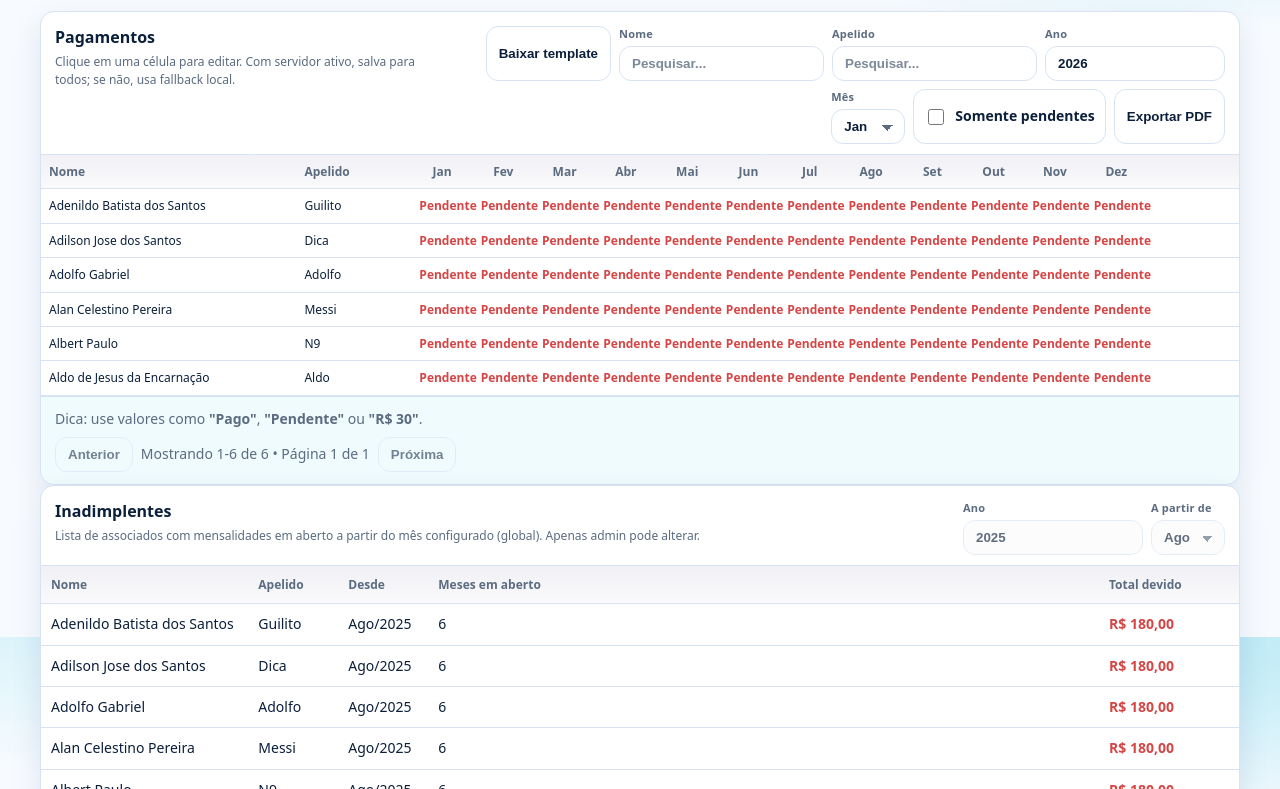
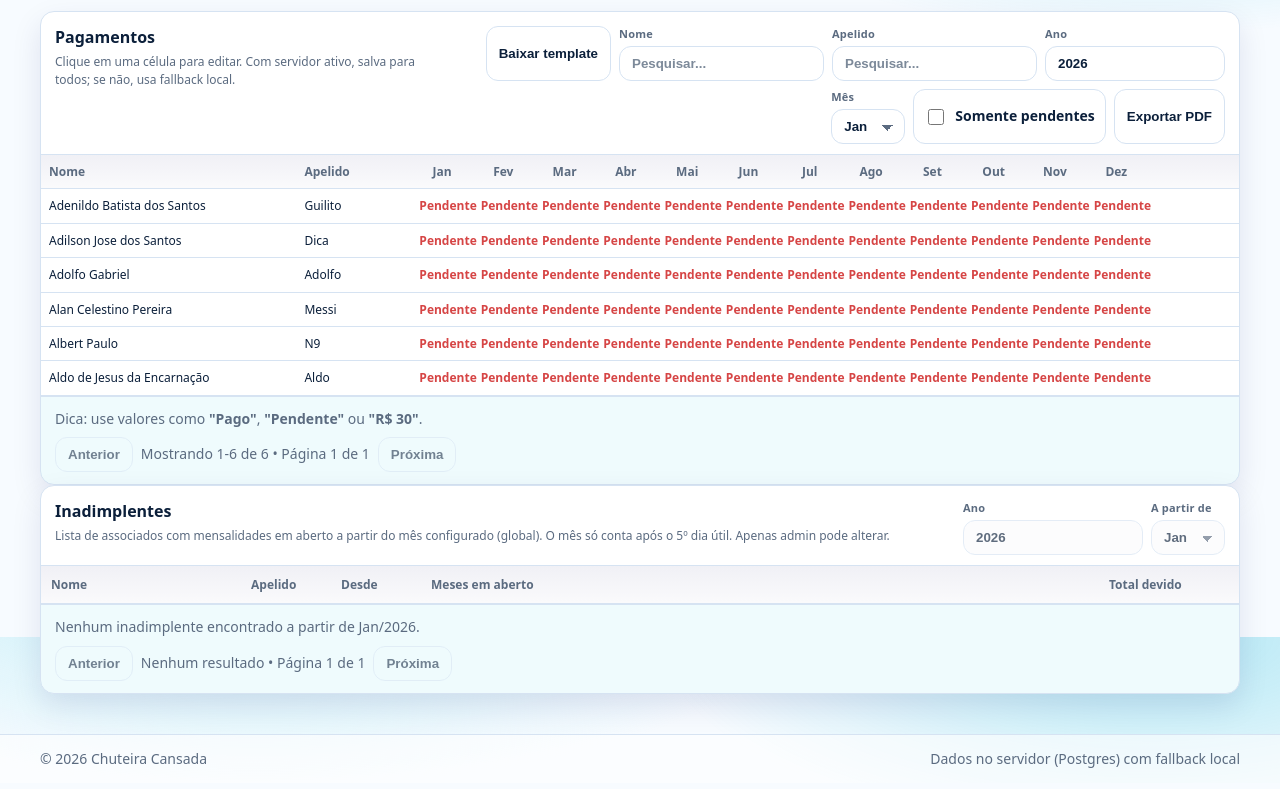
Before and after one commit to cristiano-superacao/chuteiracansada, a website: page index.html in a window 1280 px wide. Shown: the part 163-952 px from the top of the page. Drawn offline with Linux system fonts and the light colour scheme; no server answers.

Commit message:
Inadimplencia: contar apos 5o dia util (inicio 2026)

```diff
--- a/assets/app.js
+++ b/assets/app.js
@@ -19,6 +19,8 @@ const CONFIG_AUTOSAVE_TOAST_KEY = 'chuteiraCansada.configAutosaveToast.v1';
 const API_BASE = '/api';
 
 const MENSALIDADE = 30;
+
+const INADIMPLENCIA_MIN_START_YM = '2026-01';
 
 const XLSX_CDN_URLS = [
   'https://cdn.jsdelivr.net/npm/xlsx@0.18.5/dist/xlsx.full.min.js',
@@ -52,8 +54,8 @@ const MONTHS = [
 
 const DEFAULT_DATA = {
   config: {
-    // Início padrão da cobrança/controle de inadimplência: Ago/2025
-    cobrancaInicio: '2025-08',
+    // Início padrão da cobrança/controle de inadimplência: Jan/2026
+    cobrancaInicio: '2026-01',
   },
   associados: [
     { nome: 'Adenildo Batista dos Santos', apelido: 'Guilito', pagamentosByYear: { '2026': seedPayments('Pendente') } },
@@ -163,6 +165,59 @@ function parseYearMonth(s) {
   return { year: y, month: mm };
 }
 
+function compareYearMonth(aYM, bYM) {
+  const a = parseYearMonth(aYM);
+  const b = parseYearMonth(bYM);
+  if (!a && !b) return 0;
+  if (!a) return -1;
+  if (!b) return 1;
+  return (a.year - b.year) || (a.month - b.month);
+}
+
+function clampInadimplenciaStartYM(ym) {
+  const parsed = parseYearMonth(ym);
+  if (!parsed) return INADIMPLENCIA_MIN_START_YM;
+  return compareYearMonth(ym, INADIMPLENCIA_MIN_START_YM) < 0 ? INADIMPLENCIA_MIN_START_YM : ym;
+}
+
+function isBusinessDay(d) {
+  const day = d.getDay();
+  return day !== 0 && day !== 6;
+}
+
+function fifthBusinessDayOfMonth(year, month) {
+  const y = Math.trunc(Number(year) || currentYear());
+  const m = Math.max(1, Math.min(12, Math.trunc(Number(month) || 1)));
+  let count = 0;
+  for (let day = 1; day <= 31; day++) {
+    const d = new Date(y, m - 1, day);
+    if (d.getMonth() !== (m - 1)) break;
+    if (isBusinessDay(d)) {
+      count++;
+      if (count === 5) return d;
+    }
+  }
+  return null;
+}
+
+function startOfLocalDay(d) {
+  return new Date(d.getFullYear(), d.getMonth(), d.getDate());
+}
+
+function inadimplenciaEndYMForNow(nowDate = new Date()) {
+  const now = nowDate instanceof Date ? nowDate : new Date();
+  const y = now.getFullYear();
+  const m = now.getMonth() + 1;
+  const fifth = fifthBusinessDayOfMonth(y, m);
+
+  // Só considera o mês atual como "em atraso" após o 5º dia útil.
+  if (fifth && startOfLocalDay(now).getTime() < startOfLocalDay(fifth).getTime()) {
+    const prev = new Date(y, m - 2, 1);
+    return fmtYearMonth(prev.getFullYear(), prev.getMonth() + 1);
+  }
+  return fmtYearMonth(y, m);
+}
+
 function fmtYearMonth(year, month) {
   return `${Math.trunc(Number(year) || currentYear())}-${pad2(month)}`;
 }
@@ -228,7 +283,7 @@ function setPagamentoRaw(a, year, monthKey, raw) {
 function normalizeDataModel(data) {
   if (!data || typeof data !== 'object') return data;
   if (!data.config || typeof data.config !== 'object') data.config = {};
-  if (!data.config.cobrancaInicio) data.config.cobrancaInicio = '2025-08';
+  data.config.cobrancaInicio = clampInadimplenciaStartYM(data.config.cobrancaInicio || INADIMPLENCIA_MIN_START_YM);
   for (const a of data.associados ?? []) ensureAssociadoPaymentsByYear(a);
   return data;
 }
@@ -1076,12 +1131,13 @@ function bindInadimplentesFilter(state) {
   const onChange = () => {
     if (!isAdmin()) return;
     const y = Number(String(ano.value || '').trim());
-    const year = Number.isFinite(y) && y > 0 ? Math.trunc(y) : currentYear();
+    let year = Number.isFinite(y) && y > 0 ? Math.trunc(y) : currentYear();
+    year = Math.max(2026, year);
     const label = String(mes.value || 'Ago');
     const idx = MONTHS.findIndex((m) => m.label === label);
     const month = idx >= 0 ? (idx + 1) : 8;
     state.data = normalizeDataModel(state.data);
-    state.data.config.cobrancaInicio = fmtYearMonth(year, month);
+    state.data.config.cobrancaInicio = clampInadimplenciaStartYM(fmtYearMonth(year, month));
     inadimplentesCurrentPage = 1;
     renderPage(state);
     scheduleConfigAutoSave(state);
@@ -1737,8 +1793,8 @@ function renderInadimplentes(state) {
   const next = document.getElementById('inadimplentes-page-next');
   state.data = normalizeDataModel(state.data);
 
-  const configYM = String(state.data?.config?.cobrancaInicio || '2025-08');
-  const parsed = parseYearMonth(configYM) || { year: 2025, month: 8 };
+  const configYM = clampInadimplenciaStartYM(String(state.data?.config?.cobrancaInicio || INADIMPLENCIA_MIN_START_YM));
+  const parsed = parseYearMonth(configYM) || { year: 2026, month: 1 };
 
   const anoEl = document.getElementById('inadimplentes-filter-ano');
   const mesEl = document.getElementById('inadimplentes-filter-mes');
@@ -1752,8 +1808,8 @@ function renderInadimplentes(state) {
   }
 
   const now = new Date();
-  const endYM = fmtYearMonth(now.getFullYear(), now.getMonth() + 1);
-  const months = iterateMonthsInclusive(configYM, endYM);
+  const endYM = inadimplenciaEndYMForNow(now);
+  const months = compareYearMonth(endYM, configYM) < 0 ? [] : iterateMonthsInclusive(configYM, endYM);
 
   const itens = (state.data.associados ?? [])
     .map((a) => {
--- a/index.html
+++ b/index.html
@@ -131,12 +131,12 @@
       <div class="card__header">
         <div>
           <h2 class="card__title">Inadimplentes</h2>
-          <p class="card__hint">Lista de associados com mensalidades em aberto a partir do mês configurado (global). Apenas admin pode alterar.</p>
+          <p class="card__hint">Lista de associados com mensalidades em aberto a partir do mês configurado (global). O mês só conta após o 5º dia útil. Apenas admin pode alterar.</p>
         </div>
         <div class="actions">
           <label class="field" aria-label="Ano de início">
             <span class="field__label">Ano</span>
-            <input class="input" id="inadimplentes-filter-ano" type="number" inputmode="numeric" min="2000" max="2100" placeholder="2026" />
+            <input class="input" id="inadimplentes-filter-ano" type="number" inputmode="numeric" min="2026" max="2100" placeholder="2026" />
           </label>
           <label class="field" aria-label="Mês de início">
             <span class="field__label">A partir de</span>
```
